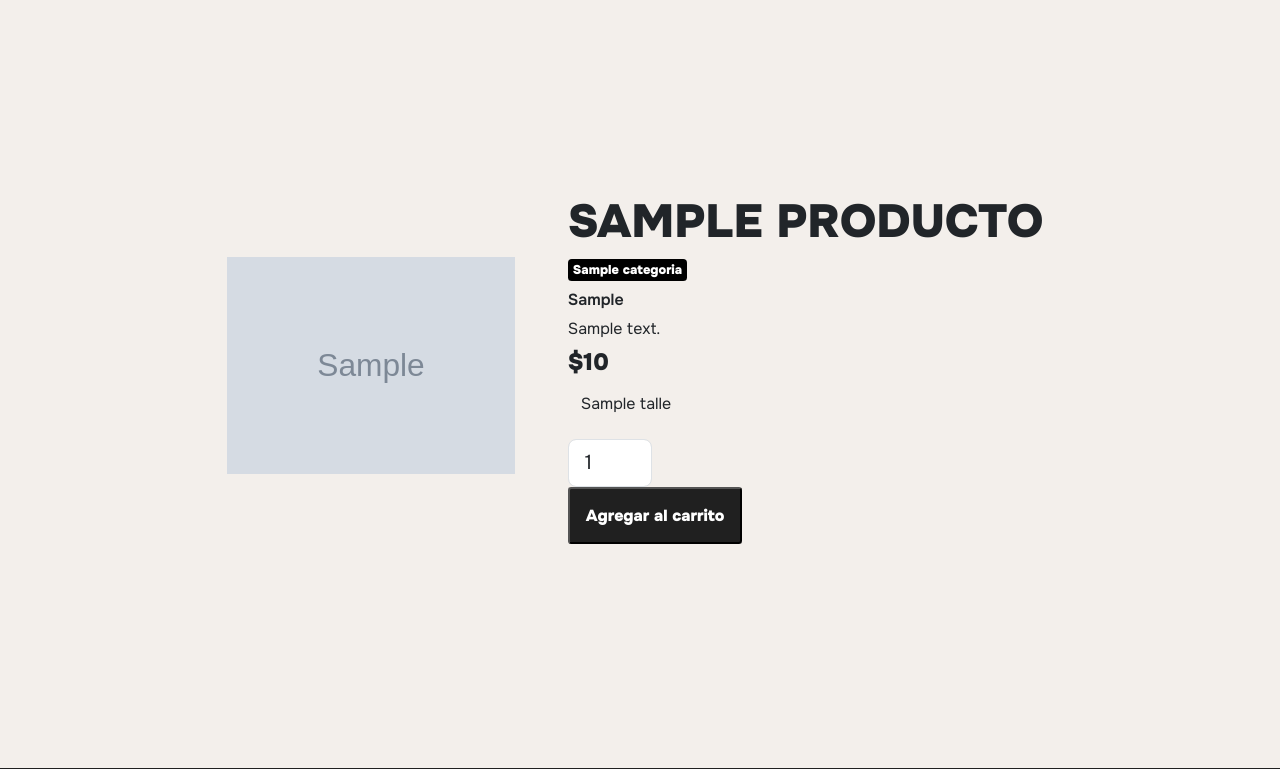
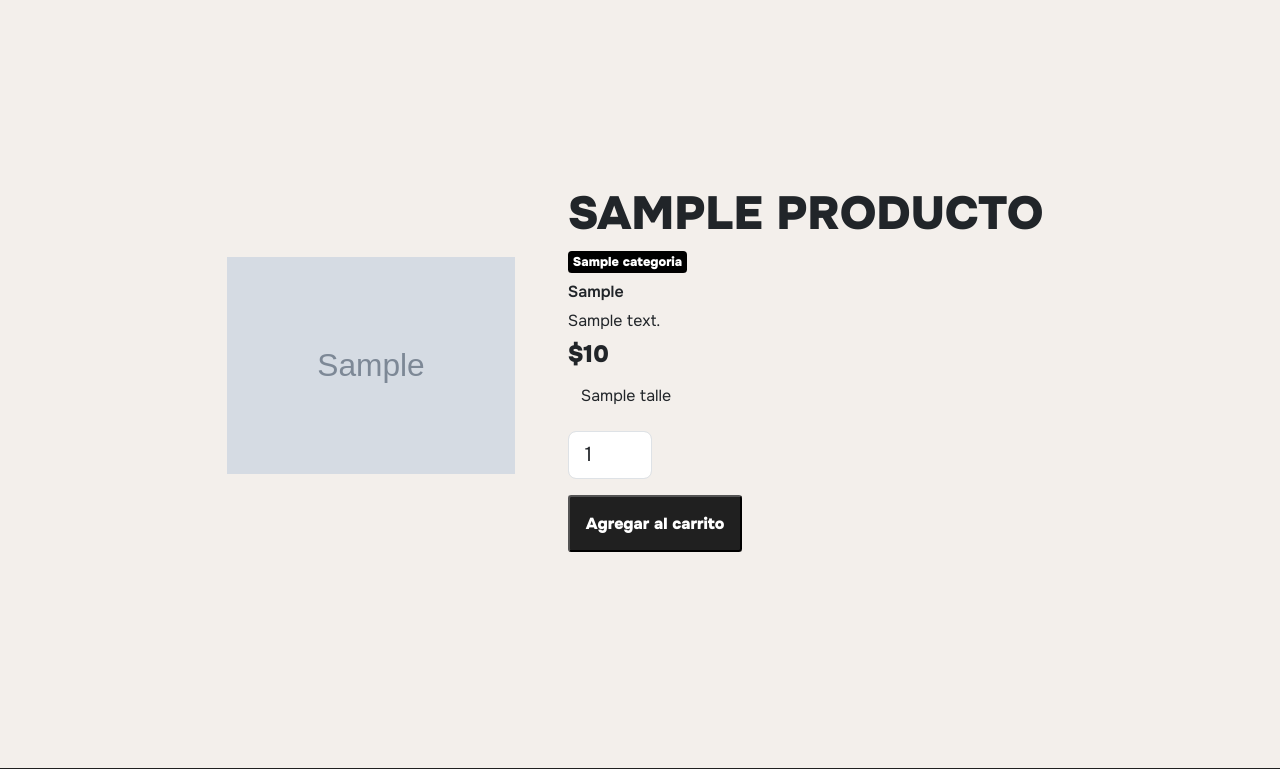
Before and after one commit to panadxro/DispositivosMoviles, a PHP site: page /index.php?sec=detalle&id=1 in a window 1280 px wide. Shown: the part 80-849 px from the top of the page. Run offline with PHP 8.4, Linux system fonts and the light colour scheme; tables that the repository leaves empty or names only in its code hold one stand-in row (values such as "Sample post"); grey boxes marked "Sample" are stand-in pictures.

Commit message:
Update Styles

```diff
--- a/views/detalle.php
+++ b/views/detalle.php
@@ -39,7 +39,7 @@ $talles_id = $producto->getTalles_id();
               <input class="form-control form-control-lg" type="number" name="c" id="c" value="1">
             </div>
             <div class="col-12">
-              <input id="boton-agregar" class="boton add" type="submit" value="Agregar al carrito">
+              <input id="boton-agregar" class="mt-3 boton add" type="submit" value="Agregar al carrito">
               <input type="hidden" name="id" value="<?= $producto->getId() ?>">
             </div>
         </form>
```
